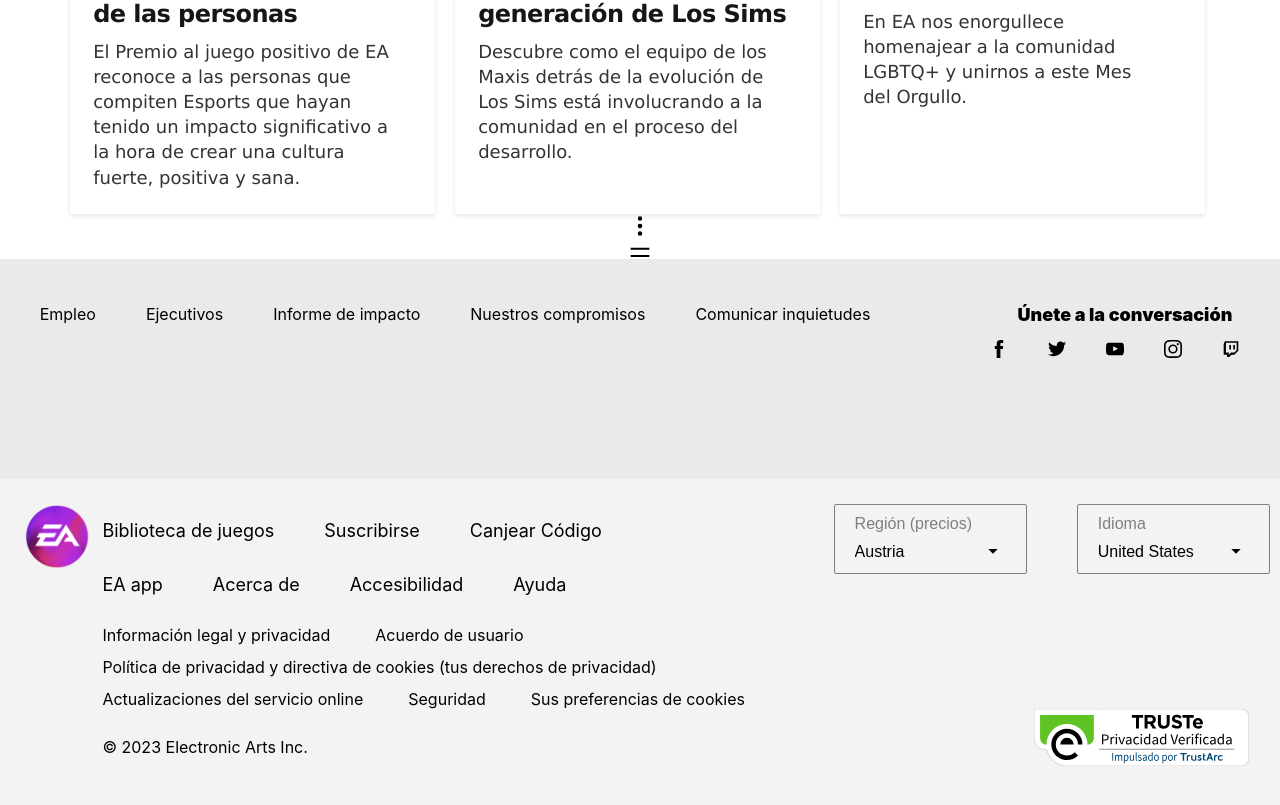
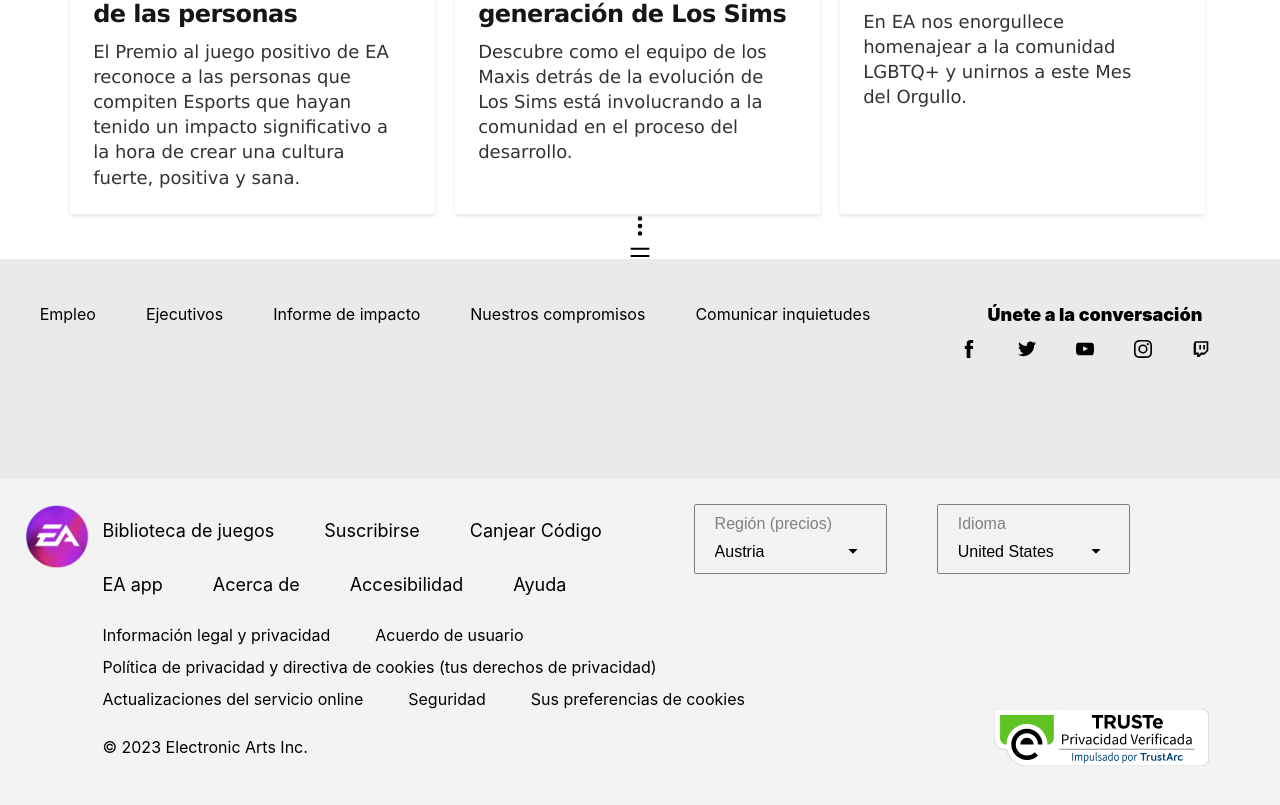
Before and after one commit to develhope-e4/ea-sports, a React (Create React App) app: page / in a window 1280 px wide. Shown: the part 1279-2084 px from the top of the page. Built offline with nearby package versions, Linux system fonts and the light colour scheme; a web font is replaced by a local one.

Commit message:
refactor: Cambio estilos y ausencia de banderas

```diff
--- a/src/components/Footer/Footer.scss
+++ b/src/components/Footer/Footer.scss
@@ -52,7 +52,6 @@ a {
     height: 40px;
     width: 250px;
     grid-column: 2 / 2;
-    margin-left: 30px;
 }
 
 .linkTextoNegritaFooterTexto {
@@ -90,7 +89,6 @@ a {
     width: 100%;
     grid-area: tercero;
     margin-top: 25px;
-    margin-left: -10px;
 }
 
 .infDer {
@@ -99,7 +97,7 @@ a {
     margin: 10px;
     grid-area: quinto;
     margin-top: 90px;
-    margin-left: 240px;
+    margin-left: 200px;
 }
 
 .infIzq a{
--- a/src/components/FooterDropdown/FooterDropdown.scss
+++ b/src/components/FooterDropdown/FooterDropdown.scss
@@ -1,6 +1,8 @@
 .dropdown_wrapper {
+  position: relative;
   width: 100%;
   margin-left: 50px;
+  left: -150px;
 }
 
 .dropdown_activator {
@@ -35,8 +37,8 @@
 .dropdown_item_list {
   background-color: var(--color-quaternary);
   display: none;
-  bottom: -1095px;
-  right: 270px;
+  bottom: 70px;
+  right: 0px;
   position: absolute;
   border-radius: 1px;
 }
```
